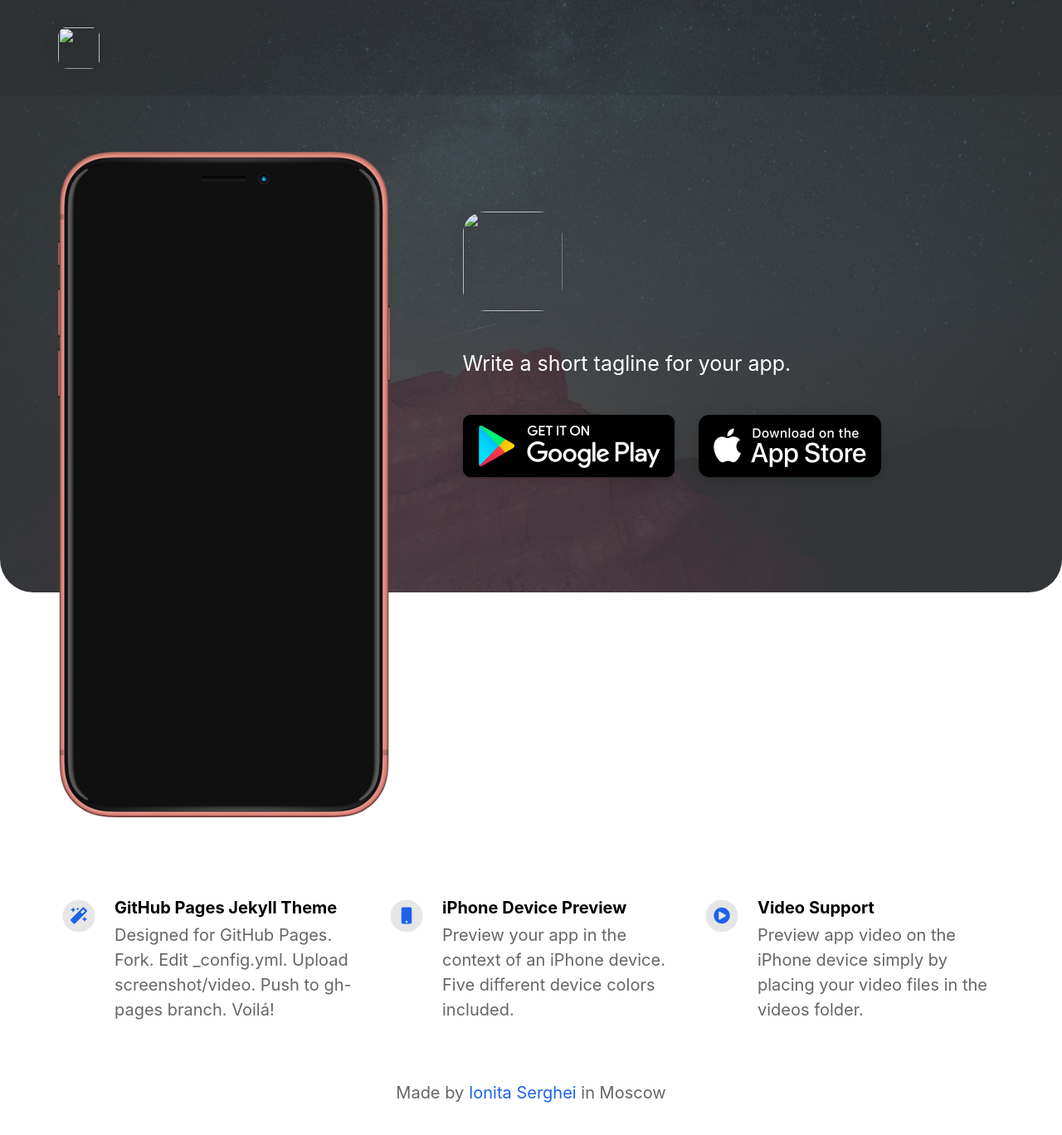
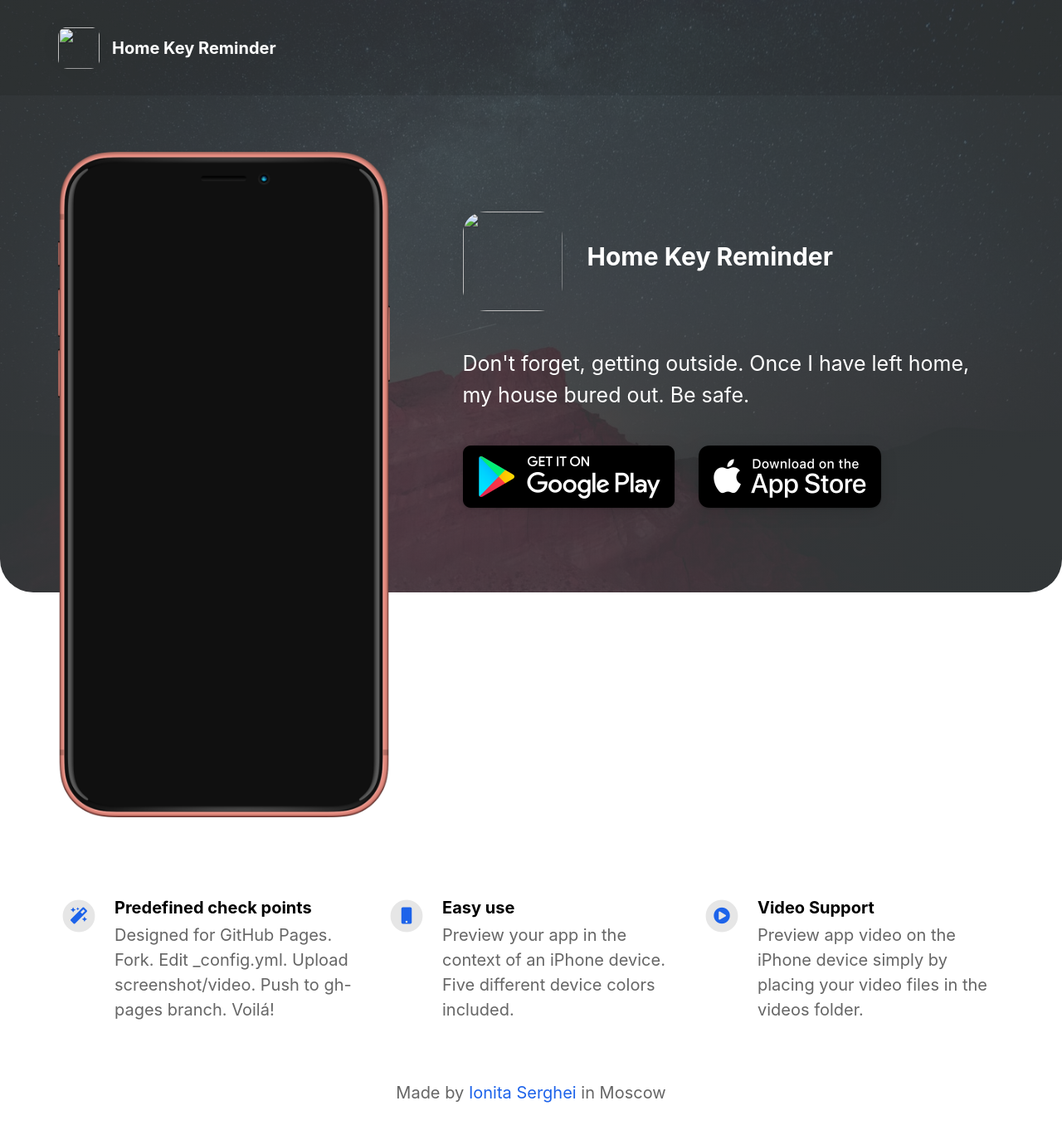
Before and after one commit to Ionitas/HomeReminder, a Jekyll site: the page built from index.html, in a window 1280 px wide and 1400 px high. Shown: the top 1368 px of the window at 83% size. Built offline with Jekyll 4.4.1, drawn with Linux system fonts in a browser that asks for light colours; nearby versions of some CDN libraries.

Commit message:
Update _config.yml

```diff
--- a/_config.yml
+++ b/_config.yml
@@ -11,9 +11,9 @@
                                                                                       # Or upload your press kit file to assets and set path accordingly (e.g. "assets/your_press_kit.zip").
 
 app_icon                                  : # assets/icon_logo.png                      # Automatically populates if not set and if iOS app ID is set.  Otherwise enter path to icon file manually.
-app_name                                  :                                           # Automatically populates if not set and if iOS app ID is set.  Otherwise enter manually.
+app_name                                  : Home Key Reminder                                          # Automatically populates if not set and if iOS app ID is set.  Otherwise enter manually.
 app_price                                 :                                           # Automatically populates if not set and if iOS app ID is set.  Otherwise enter manually.
-app_description                           : Write a short tagline for your app.
+app_description                           : Don't forget, getting outside. Once I have left home, my house bured out. Be safe.
 
 enable_smart_app_banner                   : true                                      # Set to true to show a smart app banner at top of page on mobile devices.
 
@@ -36,11 +36,11 @@
 # Feature List                            Edit, add or remove features to be presented.
 features                                  :
 
-  - title                                 : GitHub Pages Jekyll Theme
+  - title                                 : Predefined check points
     description                           : Designed for GitHub Pages. Fork. Edit _config.yml. Upload screenshot/video. Push to gh-pages branch. Voilá!
     fontawesome_icon_name                 : magic
 
-  - title                                 : iPhone Device Preview
+  - title                                 : Easy use
     description                           : Preview your app in the context of an iPhone device. Five different device colors included.
     fontawesome_icon_name                 : mobile
 
```
